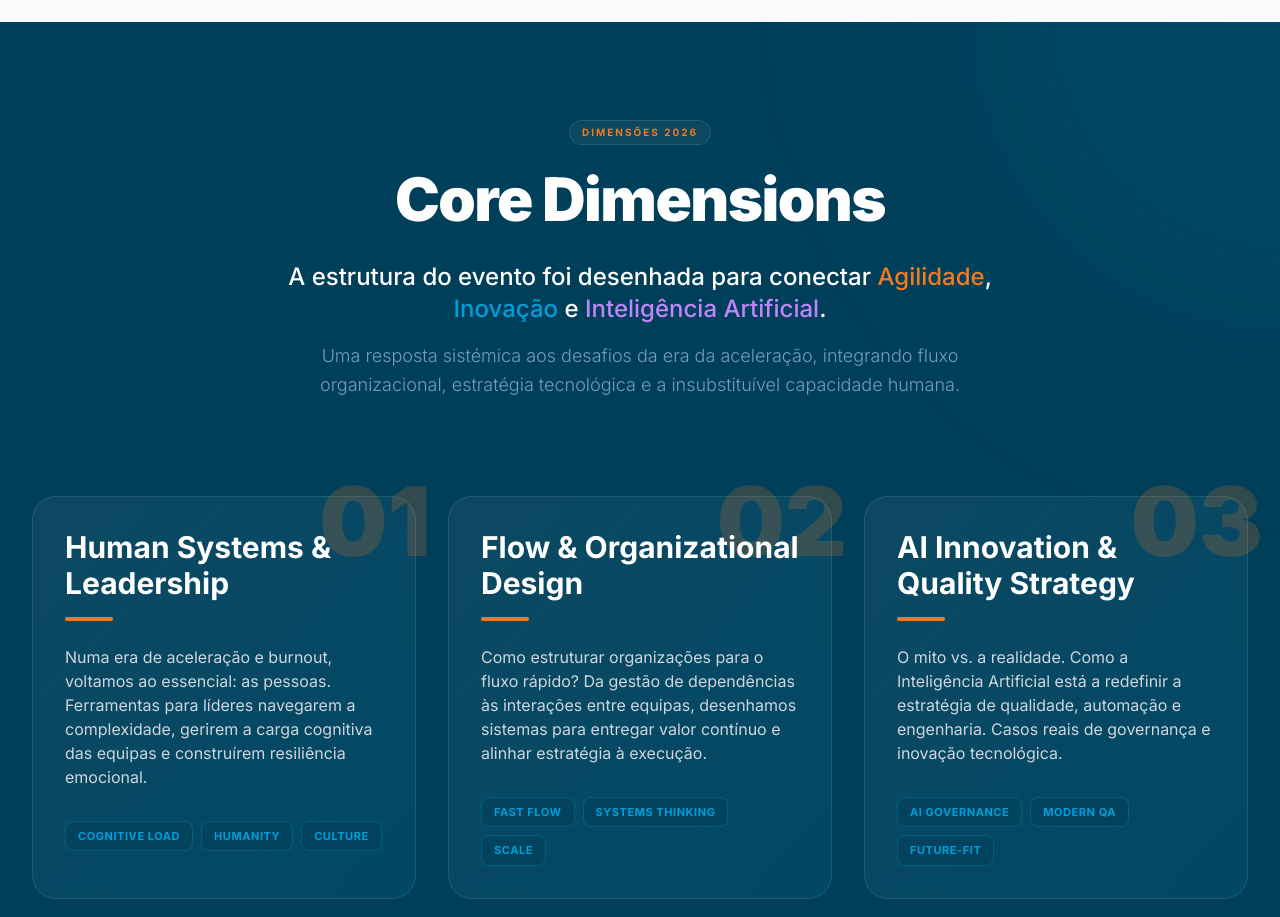
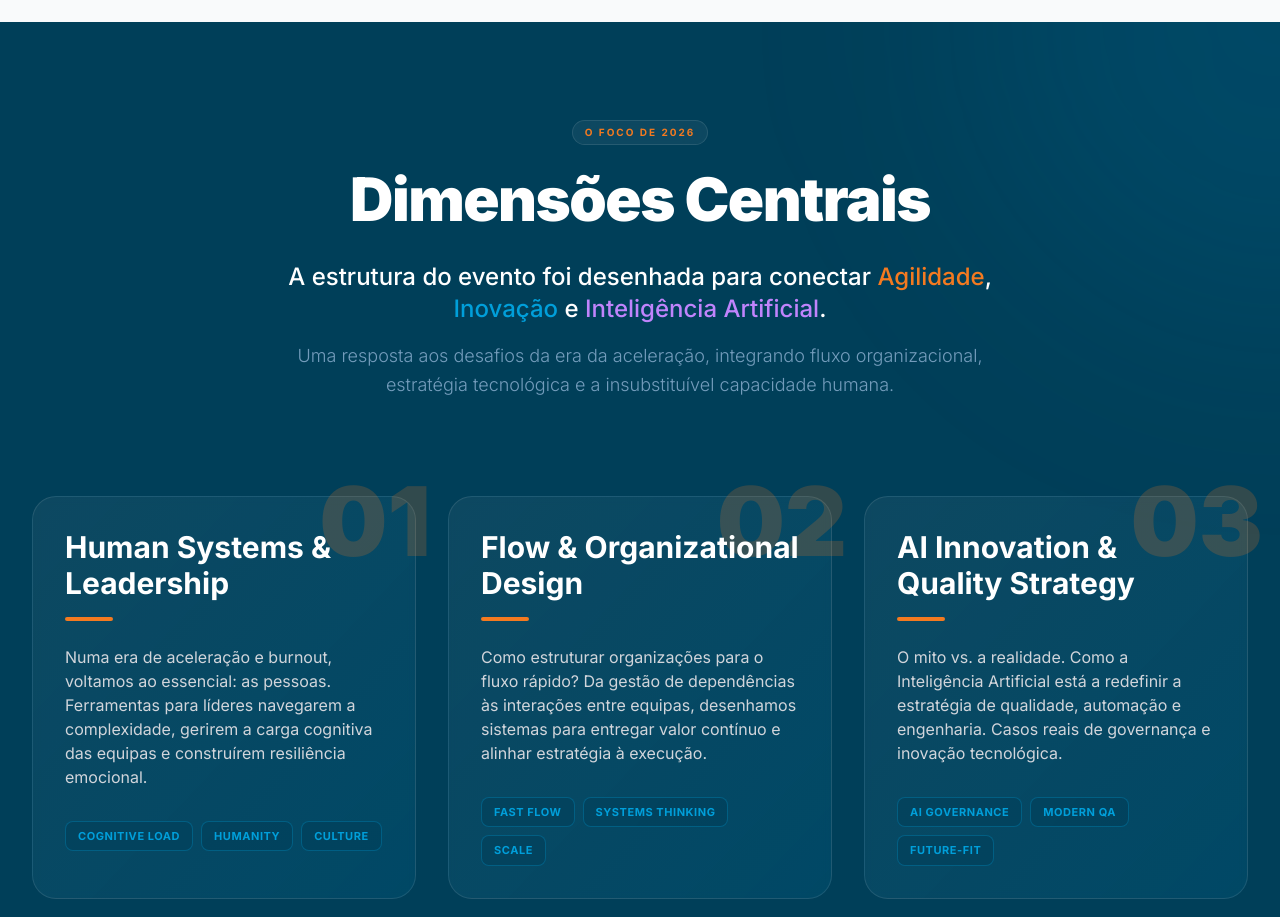
Before and after one commit to tugagilportugal-star/rsg2026, a React (Vite) app: page / in a window 1280 px wide. Shown: the part 3620-4537 px from the top of the page. Built offline with nearby package versions, Linux system fonts and the light colour scheme; no server answers.

Commit message:
Update Program.tsx

```diff
--- a/sections/Program.tsx
+++ b/sections/Program.tsx
@@ -36,10 +36,10 @@ export const Program: React.FC = () => {
         {/* Cabeçalho */}
         <div className="text-center mb-24">
           <span className="inline-block py-1 px-3 rounded-full bg-white/5 border border-white/10 text-brand-orange font-bold tracking-[0.2em] uppercase text-[10px] mb-6 backdrop-blur-md">
-            Dimensões 2026
+            O Foco de 2026
           </span>
           <h2 className="text-5xl md:text-6xl font-black text-white mb-8 tracking-tight">
-            Core Dimensions
+            Dimensões Centrais
           </h2>
 
           <div className="max-w-3xl mx-auto">
@@ -47,7 +47,7 @@ export const Program: React.FC = () => {
               A estrutura do evento foi desenhada para conectar <span className="text-brand-orange">Agilidade</span>, <span className="text-brand-blue">Inovação</span> e <span className="text-purple-400">Inteligência Artificial</span>.
             </p>
             <p className="text-blue-200/60 text-lg font-light leading-relaxed">
-              Uma resposta sistémica aos desafios da era da aceleração, integrando fluxo organizacional, estratégia tecnológica e a insubstituível capacidade humana.
+              Uma resposta aos desafios da era da aceleração, integrando fluxo organizacional, estratégia tecnológica e a insubstituível capacidade humana.
             </p>
           </div>
         </div>
```
